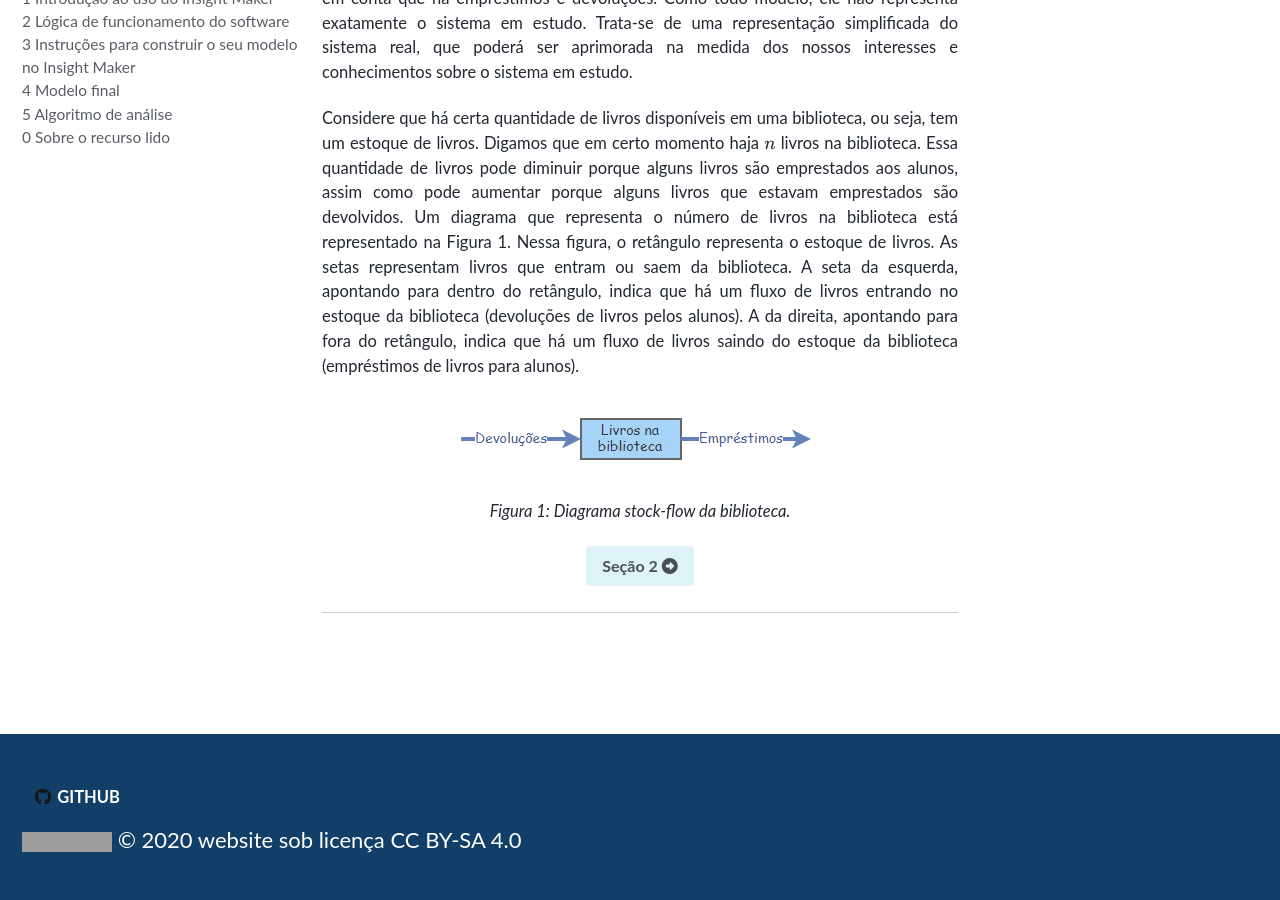
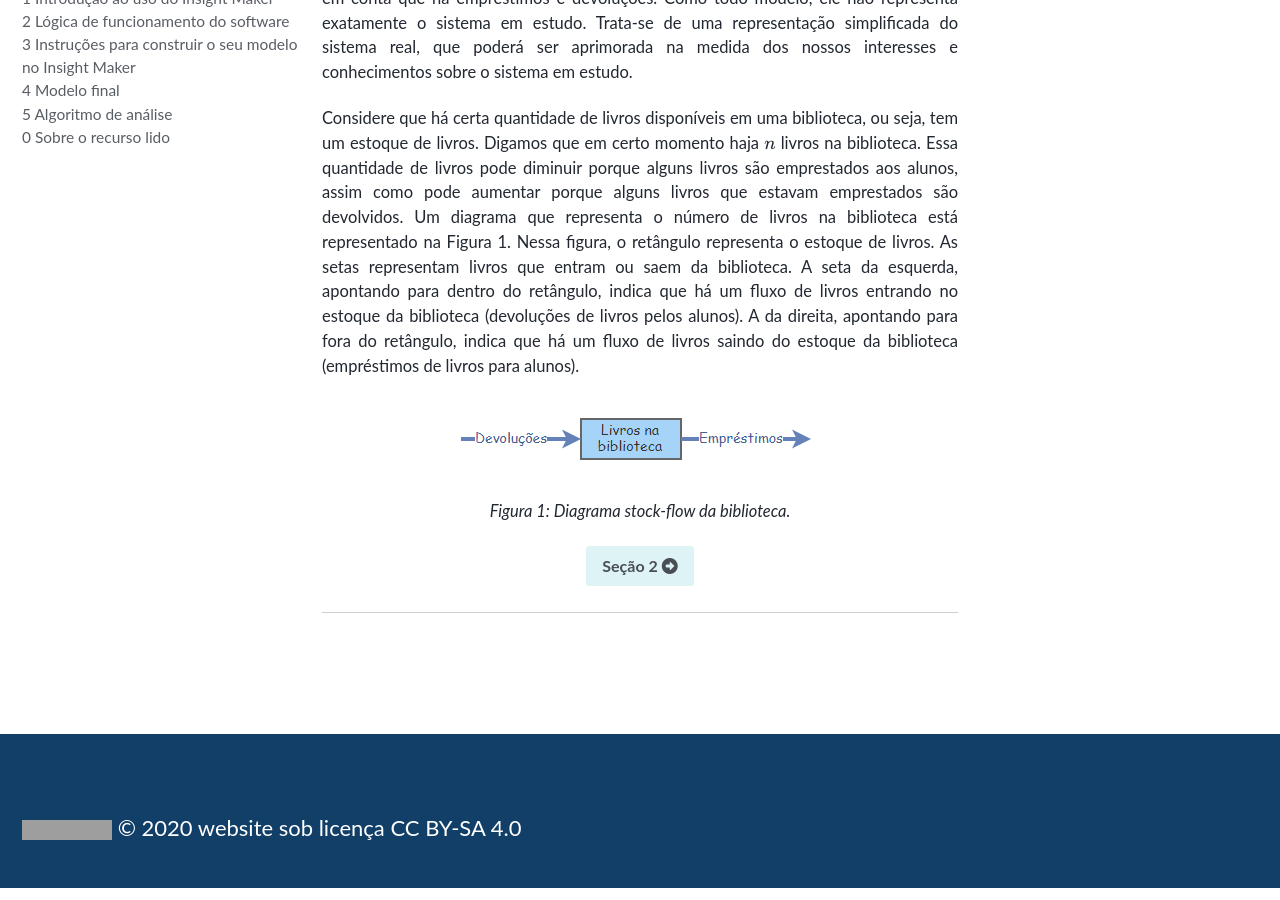
Before and after one commit to milenalauschner/MM, a Jekyll site: the page built from index.md, in a window 1280 px wide and 900 px high, scrolled down 600 px. Built offline with Jekyll 4.4.1, drawn with Linux system fonts in a browser that asks for light colours; cached includes are drawn as plain includes; nearby versions of some CDN libraries; some web fonts are replaced; formulas are drawn with MathJax 3; grey boxes are pictures that could not be loaded.

Commit message:
Update footer.html

```diff
--- a/_includes/footer.html
+++ b/_includes/footer.html
@@ -2,14 +2,6 @@
   <ul class="social-icons">
     {% if site.data.ui-text[site.locale].follow_label %}
       <li><strong>{{ site.data.ui-text[site.locale].follow_label }}</strong></li>
-    {% endif %}
-
-    {% if site.footer.links %}
-      {% for link in site.footer.links %}
-        {% if link.label and link.url %}
-          <li><a href="{{ link.url }}" rel="nofollow noopener noreferrer"><i class="{{ link.icon | default: 'fas fa-link' }}" aria-hidden="true"></i> {{ link.label }}</a></li>
-        {% endif %}
-      {% endfor %}
     {% endif %}
    </ul>
 </div>
```
